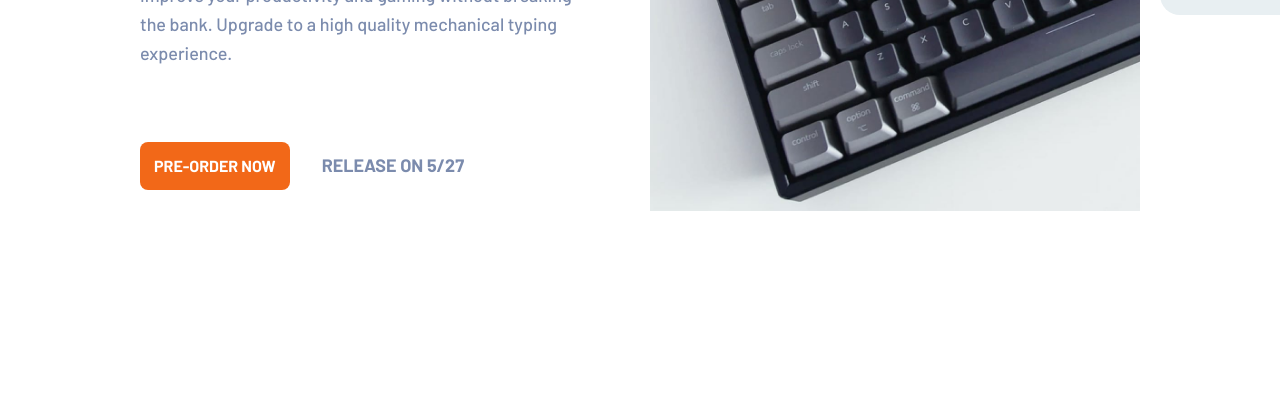
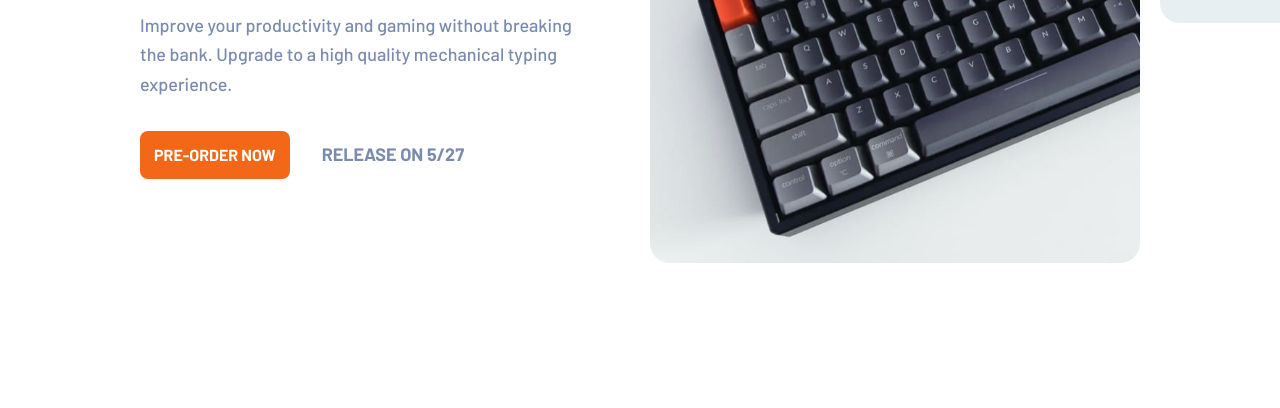
Before and after one commit to alexangria1992/fm-product-page, a plain HTML site: page index.html in a window 1280 px wide. Shown: the part 392-800 px from the top of the page. Drawn offline with Linux system fonts and the light colour scheme.

Commit message:
responsive images

```diff
--- a/index.html
+++ b/index.html
@@ -39,13 +39,22 @@
           <button class="button orange">Pre-order now</button>
           <p class="info"><strong class="caps">Release on 5/27</strong></p>
         </div>
-        <img
-          height="1080"
-          width="960"
-          src="assets/desktop/image-keyboard.jpg"
-          alt=""
-          class="hero-image"
-        />
+        <picture class="hero-image">
+          <source
+            media="(min-width: >= 75em)"
+            srcset="assets/desktop/image-keyboard.jpg"
+          />
+          <source
+            media="(min-width: >= 43.75em)"
+            srcset="assets/tablet/image-keyboard.jpg"
+          />
+          <img
+            height="1080"
+            width="960"
+            src="assets/mobile/image-keyboard.jpg"
+            alt=""
+          />
+        </picture>
         <!-- </div> -->
         <div class="gray-block"></div>
       </section>
--- a/style.css
+++ b/style.css
@@ -121,6 +121,7 @@ img {
   height: auto;
   object-fit: cover;
   display: block;
+  object-fit: cover;
 }
 
 button {
@@ -172,9 +173,6 @@ button:hover {
     repeat(3, calc((100% - 48px - 20px * 2) / 3))
     4px;
   column-gap: 20px;
-}
-
-.topnav {
   align-items: center;
 }
 
@@ -210,8 +208,16 @@ button:hover {
 .hero-text .info {
   grid-column: span 1;
 }
+
 .hero-image {
   grid-column: 2 / -1;
+  border-radius: 20px 0 0 20px;
+  overflow: hidden;
+}
+
+.hero-image img {
+  height: 20.6875rem;
+  object-position: left center;
 }
 /* HERO */
 
@@ -225,8 +231,13 @@ button:hover {
 
 /* MEDIA QUERIES */
 
-/* TABLET 800px*/
-@media (width > 50em) {
+/* 700px */
+@media (width >= 43.75em) {
+  :root {
+    --space-sm: 40px;
+    --space-med: 72px;
+    --space-lg: 140px;
+  }
   body {
     padding-block: 40px;
   }
@@ -243,11 +254,15 @@ button:hover {
   }
 
   .hero-text {
-    grid-column: 2 / 5;
+    grid-column: 2 /6;
   }
 
   .hero-image {
-    grid-column: 5 / -1;
+    grid-column: 6 / -1;
+  }
+
+  .hero-image img {
+    height: 26.5625rem;
   }
 }
 
@@ -278,15 +293,22 @@ button:hover {
 
   .hero-text {
     grid-column: 2 / 8;
+    column-gap: 32px;
   }
 
   .hero-image {
     grid-column: 8 / -2;
+    border-radius: 20px;
   }
   /* HERO */
 
   .gray-block {
     display: block;
     grid-column: -2 / -1;
+    align-self: start;
+  }
+
+  .hero-image img {
+    height: 30rem;
   }
 }
```
